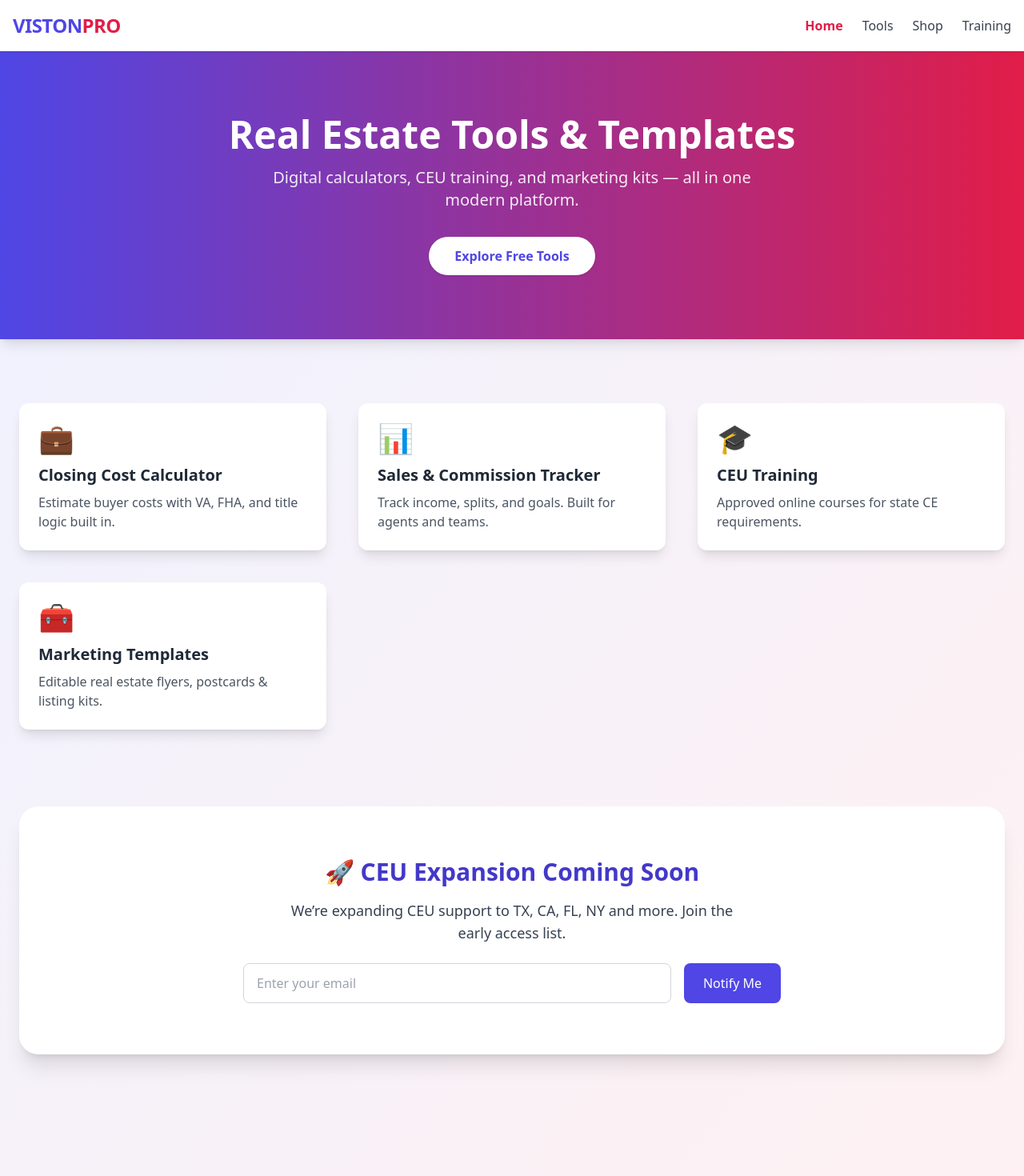
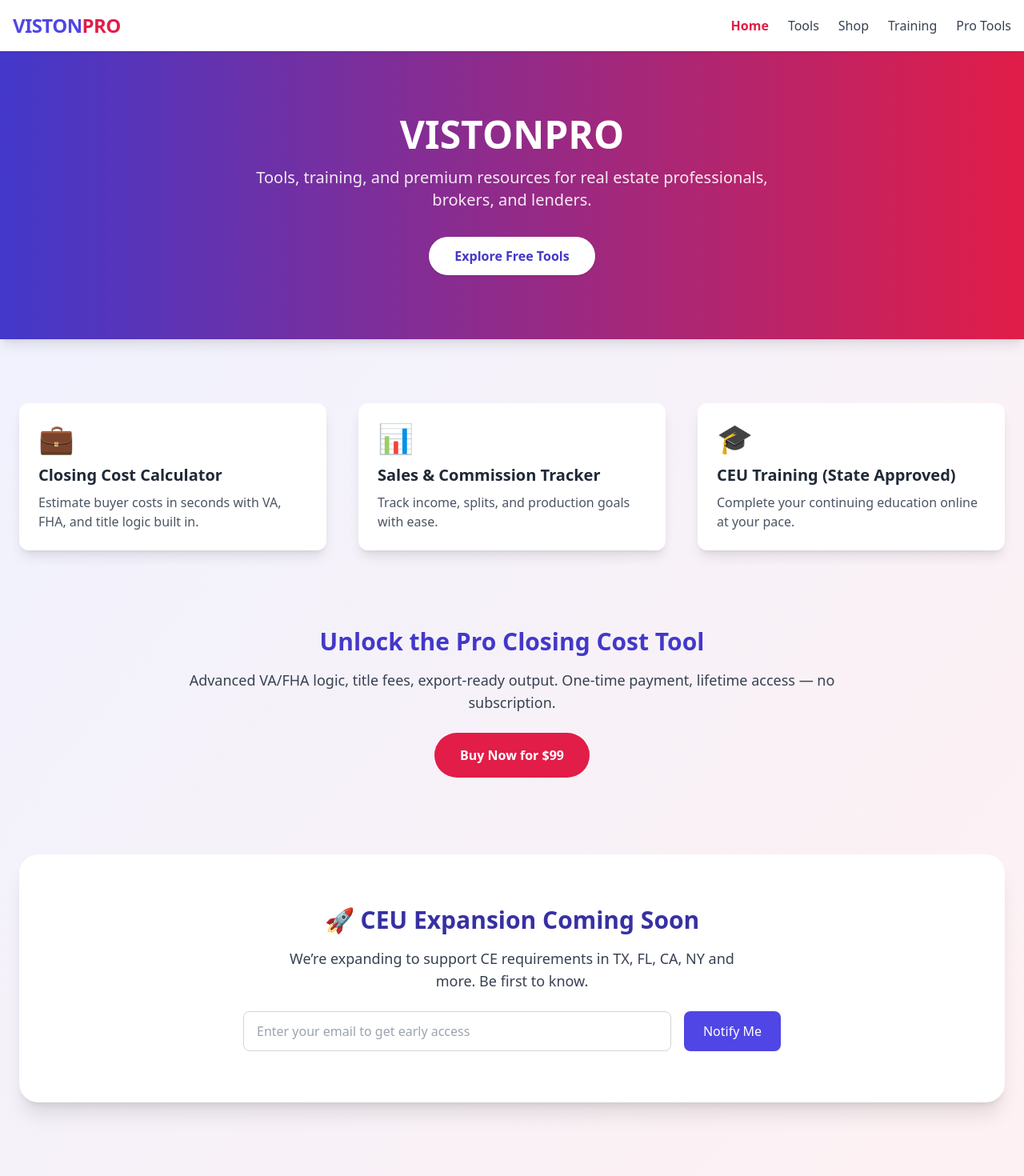
Before and after one commit to VistonPro/VistonPro-site, a React (Vite) app: page / in a window 1280 px wide. Shown: the top 1470 px of the page at 80% size. Built offline with nearby package versions, Linux system fonts and the light colour scheme.

Commit message:
Update homepage with Pro Tool hero callout

```diff
--- a/src/Homepage.jsx
+++ b/src/Homepage.jsx
@@ -10,32 +10,27 @@ const Homepage = () => {
     { label: "Tools", path: "/tools" },
     { label: "Shop", path: "/shop" },
     { label: "Training", path: "/training" },
+    { label: "Pro Tools", path: "/pro-tools" },
   ];
 
   const cards = [
     {
       icon: "💼",
       title: "Closing Cost Calculator",
-      desc: "Estimate buyer costs with VA, FHA, and title logic built in.",
+      desc: "Estimate buyer costs in seconds with VA, FHA, and title logic built in.",
       link: "/tools",
     },
     {
       icon: "📊",
       title: "Sales & Commission Tracker",
-      desc: "Track income, splits, and goals. Built for agents and teams.",
+      desc: "Track income, splits, and production goals with ease.",
       link: "/tools",
     },
     {
       icon: "🎓",
-      title: "CEU Training",
-      desc: "Approved online courses for state CE requirements.",
+      title: "CEU Training (State Approved)",
+      desc: "Complete your continuing education online at your pace.",
       link: "/training",
-    },
-    {
-      icon: "🧰",
-      title: "Marketing Templates",
-      desc: "Editable real estate flyers, postcards & listing kits.",
-      link: "/shop",
     },
   ];
 
@@ -43,7 +38,9 @@ const Homepage = () => {
     <div className="min-h-screen bg-gradient-to-br from-indigo-50 to-rose-50 text-gray-800">
       <nav className="bg-white shadow p-4 sticky top-0 z-50">
         <div className="max-w-7xl mx-auto flex justify-between items-center">
-          <Link to="/" className="text-2xl font-extrabold text-indigo-600 tracking-tight">VISTON<span className="text-rose-600">PRO</span></Link>
+          <Link to="/" className="text-2xl font-extrabold text-indigo-600 tracking-tight">
+            VISTON<span className="text-rose-600">PRO</span>
+          </Link>
           <div className="hidden md:flex space-x-6">
             {navLinks.map(link => (
               <Link
@@ -82,14 +79,14 @@ const Homepage = () => {
         )}
       </nav>
 
-      <header className="bg-gradient-to-r from-indigo-600 to-rose-600 text-white py-20 px-4 text-center shadow-lg">
-        <h1 className="text-5xl font-extrabold mb-4">Real Estate Tools & Templates</h1>
+      <header className="bg-gradient-to-r from-indigo-700 to-rose-600 text-white py-20 px-4 text-center shadow-lg">
+        <h1 className="text-5xl font-extrabold mb-4">VISTONPRO</h1>
         <p className="text-xl opacity-90 max-w-2xl mx-auto">
-          Digital calculators, CEU training, and marketing kits — all in one modern platform.
+          Tools, training, and premium resources for real estate professionals, brokers, and lenders.
         </p>
         <Link
           to="/tools"
-          className="inline-block mt-8 px-8 py-3 bg-white text-indigo-600 font-semibold rounded-full shadow hover:scale-105 transition-transform"
+          className="inline-block mt-8 px-8 py-3 bg-white text-indigo-700 font-semibold rounded-full shadow hover:scale-105 transition-transform"
         >
           Explore Free Tools
         </Link>
@@ -110,15 +107,31 @@ const Homepage = () => {
           ))}
         </section>
 
+        {/* ✅ Pro Tool Callout */}
+        <section className="mt-24 text-center max-w-4xl mx-auto">
+          <h2 className="text-3xl font-extrabold text-indigo-700 mb-4">
+            Unlock the Pro Closing Cost Tool
+          </h2>
+          <p className="text-lg text-gray-700 mb-6">
+            Advanced VA/FHA logic, title fees, export-ready output. One-time payment, lifetime access — no subscription.
+          </p>
+          <Link
+            to="/pro-tools"
+            className="inline-block bg-rose-600 text-white px-8 py-4 rounded-full font-semibold hover:bg-rose-700 transition"
+          >
+            Buy Now for $99
+          </Link>
+        </section>
+
         <section className="bg-white mt-24 text-center py-16 px-6 rounded-3xl shadow-xl">
-          <h2 className="text-3xl font-extrabold mb-4 text-indigo-700">🚀 CEU Expansion Coming Soon</h2>
-          <p className="text-lg text-gray-700 mb-6 max-w-xl mx-auto">
-            We’re expanding CEU support to TX, CA, FL, NY and more. Join the early access list.
+          <h2 className="text-3xl font-extrabold mb-4 text-indigo-800">🚀 CEU Expansion Coming Soon</h2>
+          <p className="text-gray-700 text-lg mb-6 max-w-xl mx-auto">
+            We’re expanding to support CE requirements in TX, FL, CA, NY and more. Be first to know.
           </p>
           <form className="flex flex-col sm:flex-row gap-4 justify-center max-w-2xl mx-auto">
             <input
               type="email"
-              placeholder="Enter your email"
+              placeholder="Enter your email to get early access"
               className="flex-1 px-4 py-3 border border-gray-300 rounded-lg focus:outline-none focus:ring-2 focus:ring-indigo-500"
             />
             <button
@@ -132,7 +145,7 @@ const Homepage = () => {
       </main>
 
       <footer className="bg-slate-800 text-white text-center text-sm py-6 mt-24">
-        &copy; {new Date().getFullYear()} VistonPro. All rights reserved.
+        &copy; {new Date().getFullYear()} VISTONPRO. All rights reserved.
       </footer>
     </div>
   );
```
